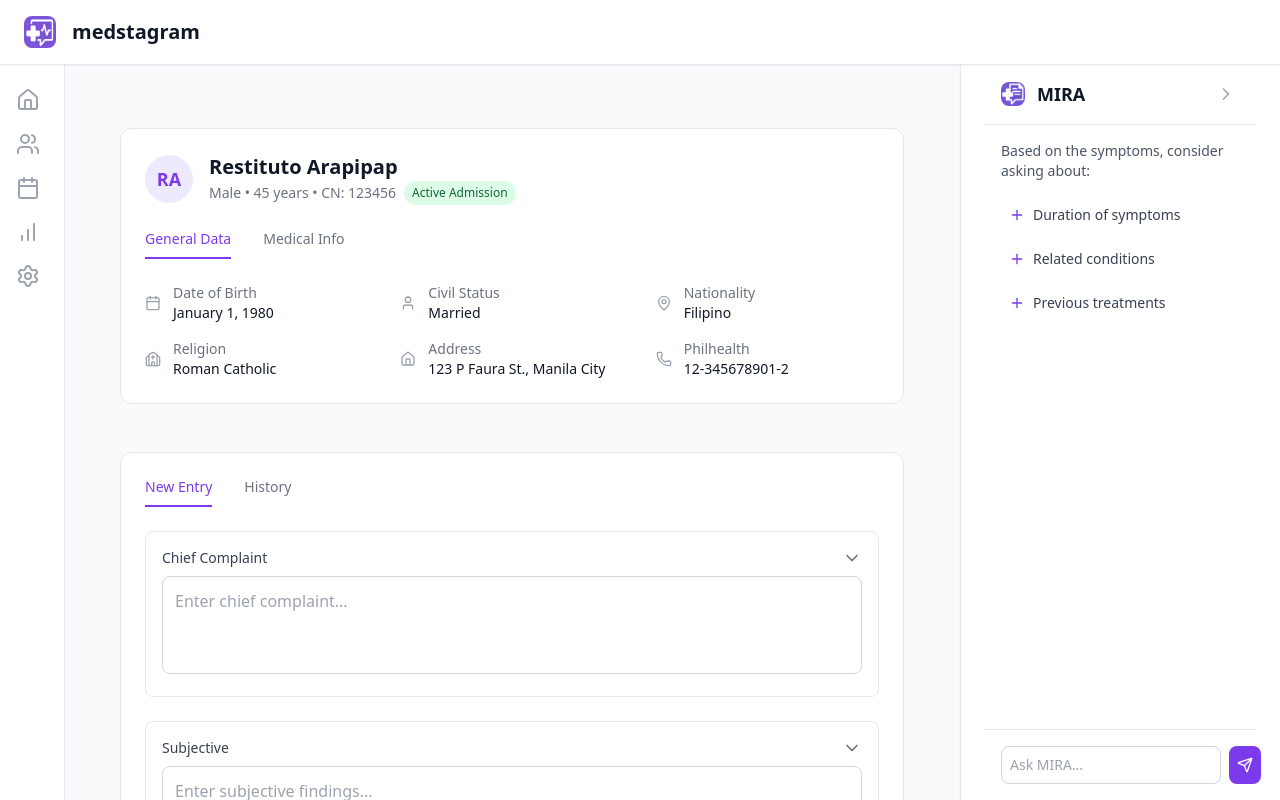
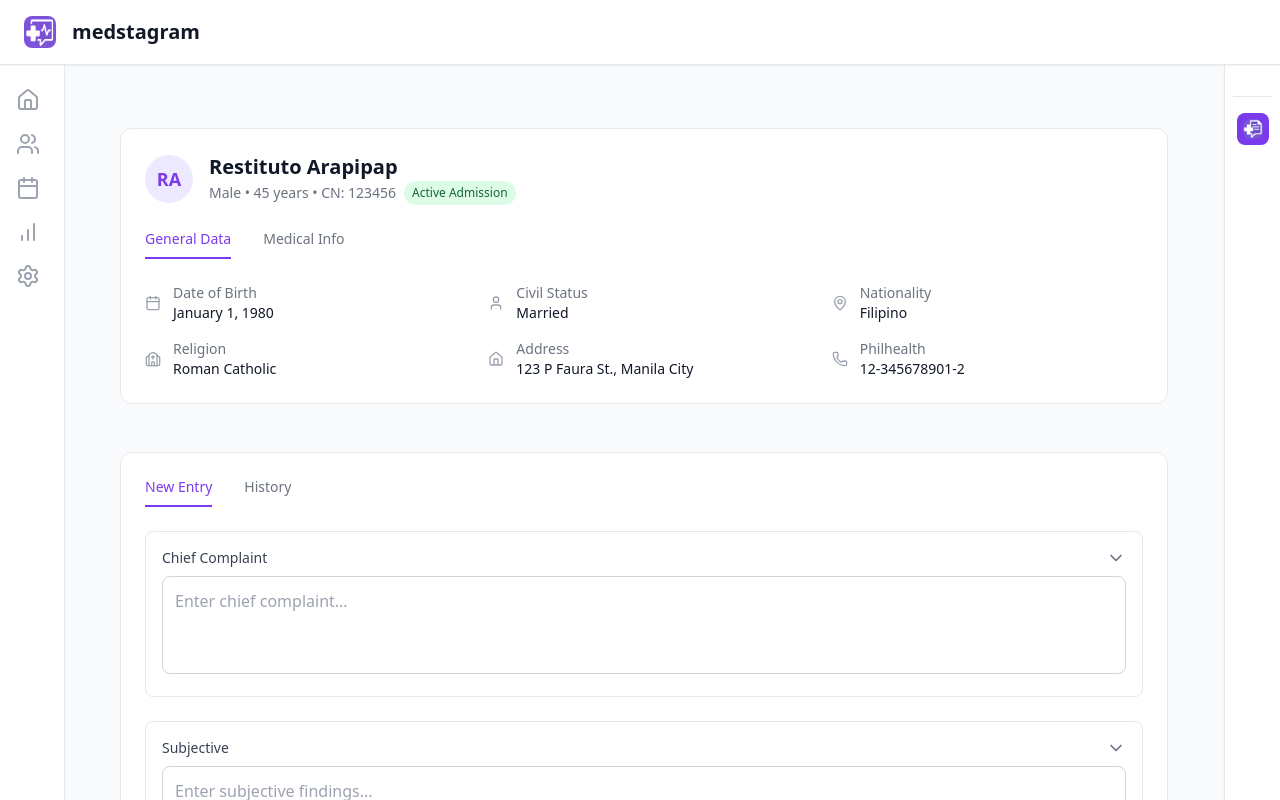
Before and after one commit to mfranco1/medstagram, a React (Vite) app in the folder frontend/: page / in a window 1280 px wide. Shown: the top 800 px of the page. Built offline with nearby package versions, Linux system fonts and the light colour scheme.

Commit message:
modify: set mira panel to collapsed by default

```diff
--- a/frontend/src/components/ai/AIAssistantPanel.tsx
+++ b/frontend/src/components/ai/AIAssistantPanel.tsx
@@ -1,4 +1,4 @@
-import { ChevronLeft, ChevronRight, Plus, Send } from 'lucide-react'
+import { ChevronRight, Plus, Send } from 'lucide-react'
 import { useState } from 'react'
 import miraIcon from '../../assets/mira_icon.png'
 
--- a/frontend/src/components/layout/MainLayout.tsx
+++ b/frontend/src/components/layout/MainLayout.tsx
@@ -9,7 +9,7 @@ interface MainLayoutProps {
 }
 
 export function MainLayout({ children }: MainLayoutProps) {
-  const [miraCollapsed, setMiraCollapsed] = useState(false)
+  const [miraCollapsed, setMiraCollapsed] = useState(true)
   const [sidebarExpanded, setSidebarExpanded] = useState(false)
   return (
     <div className="min-h-screen bg-gray-50 flex flex-col">
```
